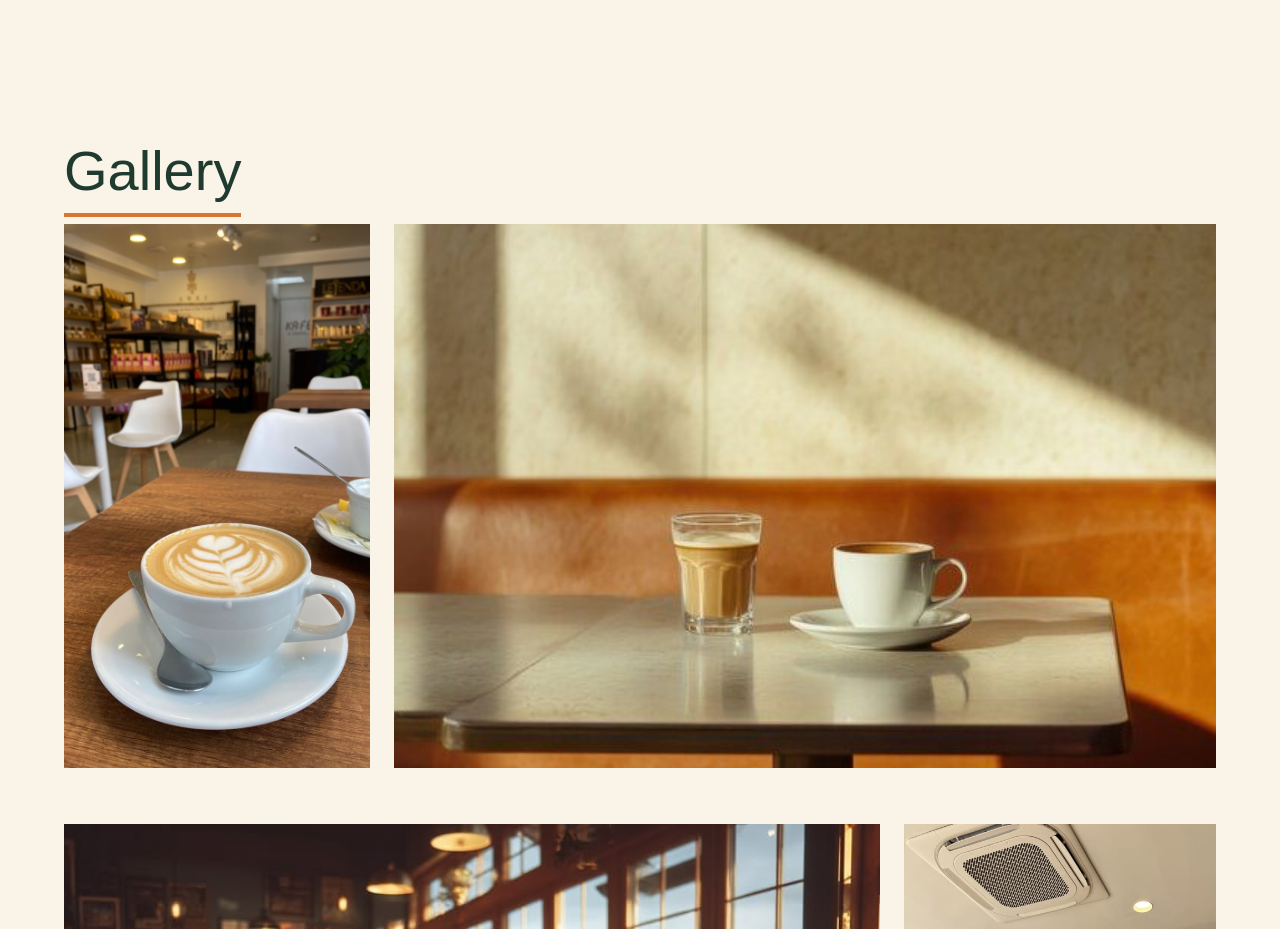
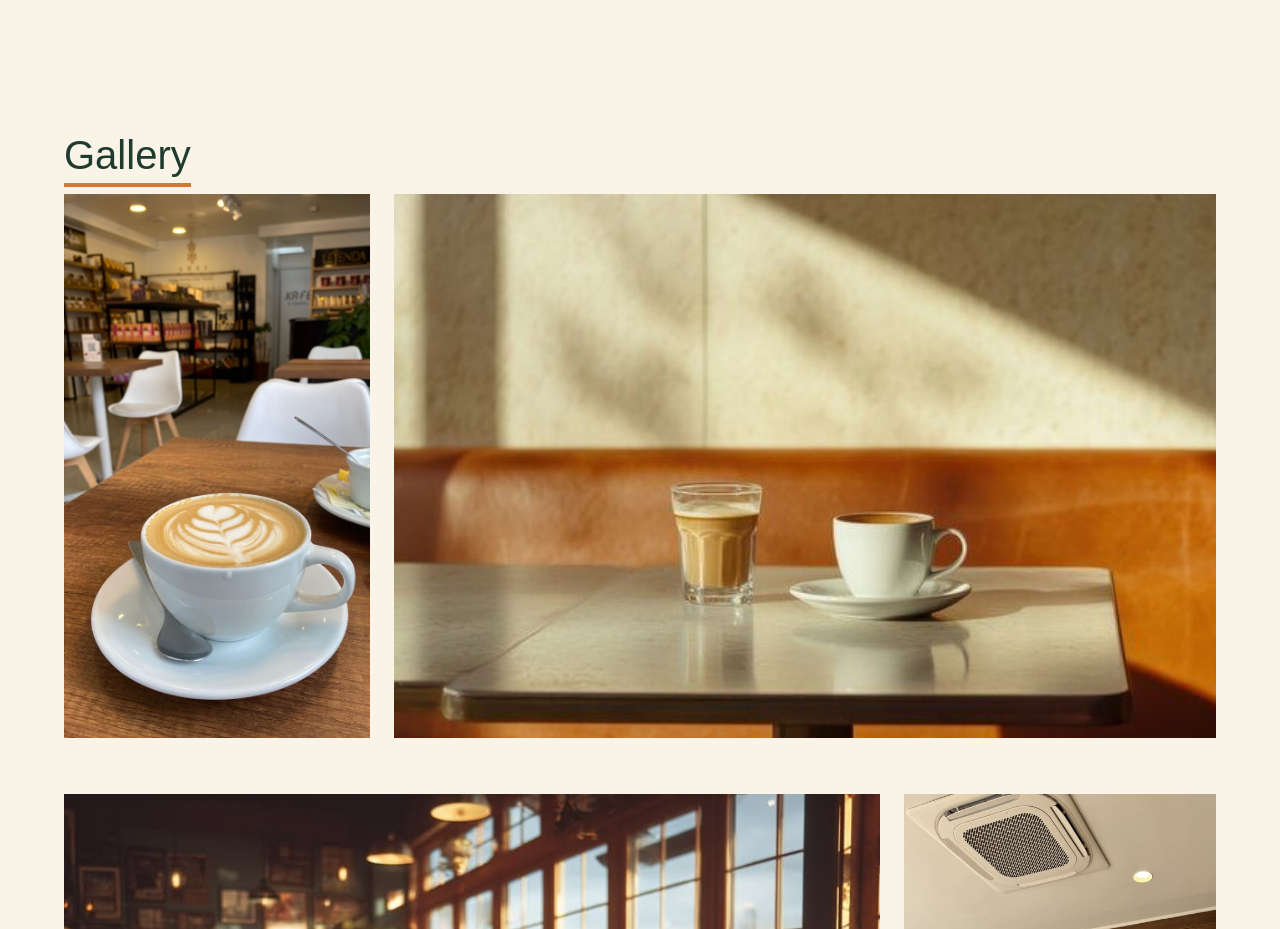
Before and after one commit to unknowdeepanshu/cafe-and-restaurant, a React (Vite) app in the folder Brew District Cafe/: page / in a window 1280 px wide. Shown: the part 3560-4489 px from the top of the page. Built offline with nearby package versions, Linux system fonts and the light colour scheme; a web font is replaced by a local one.

Commit message:
feat:fix the header gallery and fix the lenght of opening day

```diff
--- a/Brew District Cafe/src/components/Gallery/Gallery.tsx
+++ b/Brew District Cafe/src/components/Gallery/Gallery.tsx
@@ -40,7 +40,9 @@ function Gallery() {
       >
         <motion.div variants={itemVariants}>
           <div className="inline-block">
-            <h1 className="text-DarkGreen text-[3.5rem]">Gallery</h1>
+            <h1 className="text-DarkGreen text-2xl lg:text-[2.5rem]">
+              Gallery
+            </h1>
             <hr className="bg-Orange h-1 w-full border-0" />
           </div>
         </motion.div>
--- a/Brew District Cafe/src/components/OpeningHours&Location/OpeningHours&Location.tsx
+++ b/Brew District Cafe/src/components/OpeningHours&Location/OpeningHours&Location.tsx
@@ -94,7 +94,7 @@ function OpeningHours({ day, time }: { day: string; time: string }) {
   return (
     <>
       <div className="bg-Time flex h-12 items-center rounded-[3rem] lg:h-16">
-        <h3 className="bg-Orange text-CreamBackgournd h-full w-full rounded-[3rem] p-4 text-center text-[1rem] lg:text-4xl">
+        <h3 className="bg-Orange text-CreamBackgournd h-full w-1/2 rounded-[3rem] p-4 text-center text-[1rem] lg:text-4xl">
           {day}
         </h3>
         <h3 className="p-4 text-center text-[0.9rem] lg:text-4xl">{time}</h3>
```
